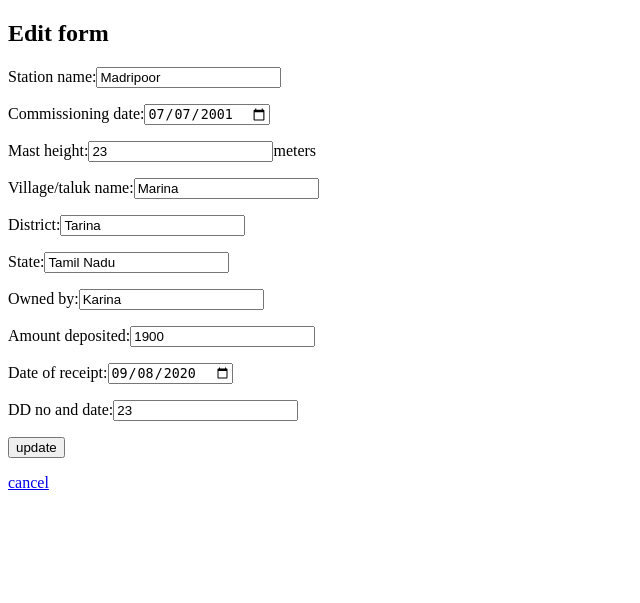
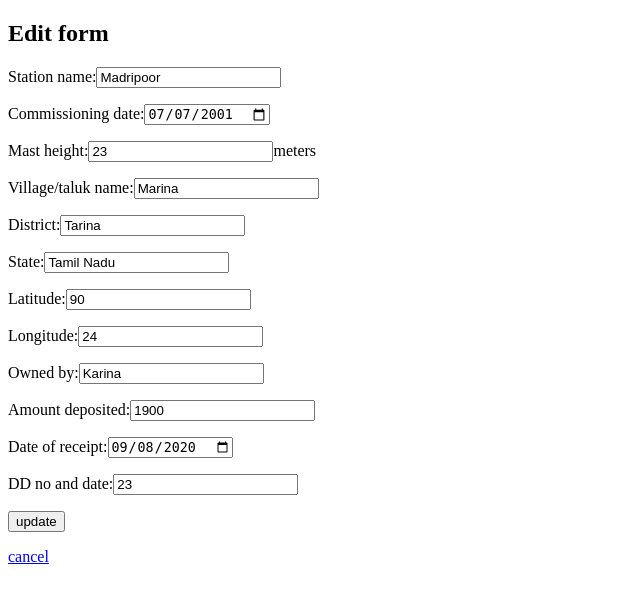
Before and after one commit to Prototype4988/RegPortal, a PHP site: page /edit.php?edit=1 in a window 1280 px wide. Shown: the top 603 px of the page, without its empty margins (0-640 px from the left). Run offline with PHP 8.4, Linux system fonts and the light colour scheme; data comes from the database, SQL or seed files in the repository.

Commit message:
Update edit.php

```diff
--- a/edit.php
+++ b/edit.php
@@ -9,7 +9,7 @@
 
 
 session_start();
-$pdo = new PDO("mysql:host=localhost;dbname=NIWE;port=3306",'root','' );
+$pdo = new PDO("mysql:host=localhost;dbname=NIWE;port=3306",'root','root' );
 if(isset($_POST['name2']) )
 
 {
@@ -22,12 +22,14 @@ if(isset($_POST['name2']) )
 			state=:state,
 			Client=:client,
 			amount=:amt,
+			latitude=:lat,
+			longitude=:long,
 			date_receipt=:receipt,
 			ddno=:ddno
 			where SI_no= :userid";
   	$stmt=$pdo->prepare($sql);
   	$stmt->execute(array(':name' => $_POST['name2'],':date' => $_POST['date'],
-  						':mast' => $_POST['mast'],':vil' => $_POST['village'],':dist' => $_POST['dist'],':state' => $_POST['state'],':client' => $_POST['owner'],':amt' => $_POST['amt'],':receipt' => $_POST['receipt'],':ddno' => $_POST['dd'],':userid' => $_GET['edit']));
+  						':mast' => $_POST['mast'],':vil' => $_POST['village'],':dist' => $_POST['dist'],':state' => $_POST['state'],':client' => $_POST['owner'],':lat' => $_POST['lat1'],':long' => $_POST['long1'],':amt' => $_POST['amt'],':receipt' => $_POST['receipt'],':ddno' => $_POST['dd'],':userid' => $_GET['edit']));
   	$_SESSION['success']="Record edited";
   	header("location:view.php");
   	return;
@@ -55,6 +57,8 @@ if($row === false)
 			<p>Village/taluk name:<input type="text" name="village" value= "<?= $row['village'] ?>"></p>
 			<p>District:<input type="text" name="dist" value= "<?= $row['district'] ?>"></p>
 			<p>State:<input type="text" name="state" value= "<?= $row['state'] ?>"></p>
+			<p>Latitude:<input type="text" name="lat1" value= "<?= $row['latitude'] ?>"></p>
+			<p>Longitude:<input type="text" name="long1" value= "<?= $row['longitude'] ?>"></p>
 			<p>Owned by:<input type="text" name="owner" value= "<?= $row['Client'] ?>"></p>
 			<p>Amount deposited:<input type="text" name="amt" value= "<?= $row['amount'] ?>"></p>
 			<p>Date of receipt:<input type="date" name="receipt" value= "<?= $row['date_receipt'] ?>"></p>
```
